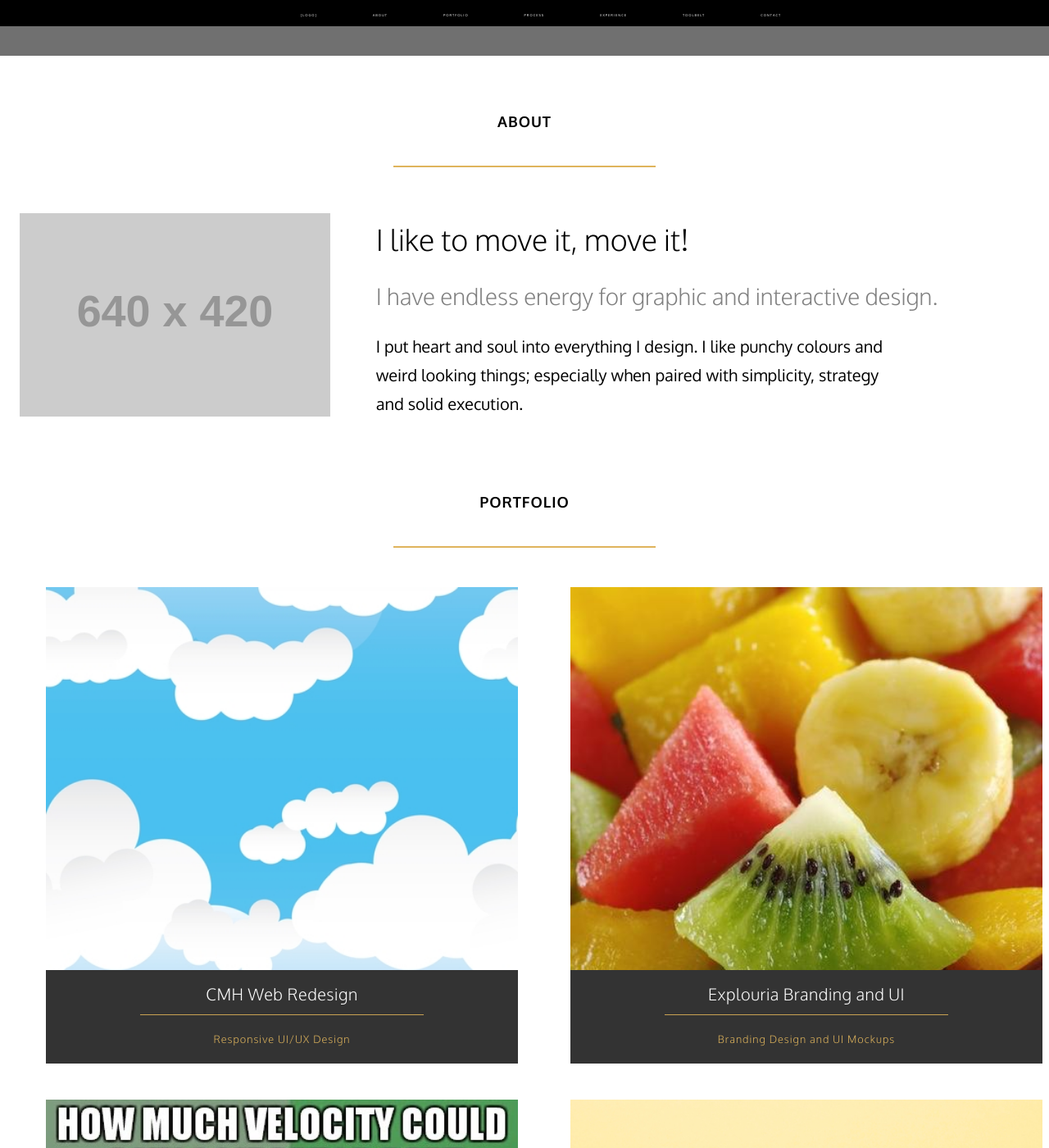
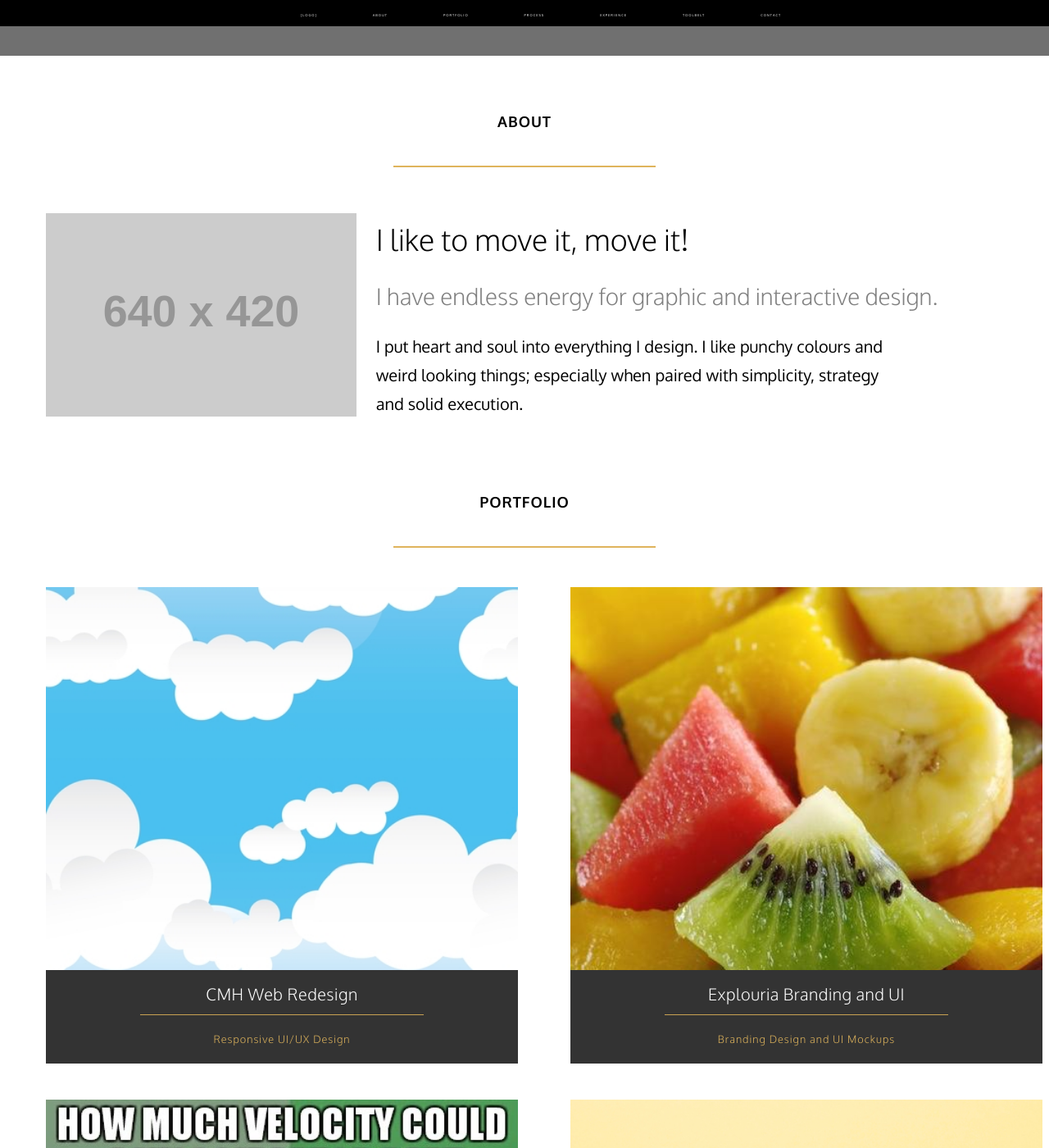
Before and after one commit to vivkay/portfolio-new, a Jekyll site: the page built from index.html, in a window 1280 px wide and 1400 px high, scrolled down 652 px. Shown: the whole window at 82% size. Built offline with Jekyll 4.4.1, drawn with Linux system fonts in a browser that asks for light colours; Markdown is read by kramdown in place of the engine named in the settings.

Commit message:
fixes margin on gif

```diff
--- a/css/main.css
+++ b/css/main.css
@@ -542,6 +542,11 @@ ul, ol, p {
         padding: 0 2rem;
     }
 
+
+    .flex {
+        margin-left: 0;
+    }
+
 }
 
 
@@ -641,6 +646,11 @@ ul, ol, p {
         background-color: #333333;
         color: #dfb45c;
     }
+
+        .flex {
+        margin-left: 2rem;
+    }
+
 
 }
 
```
